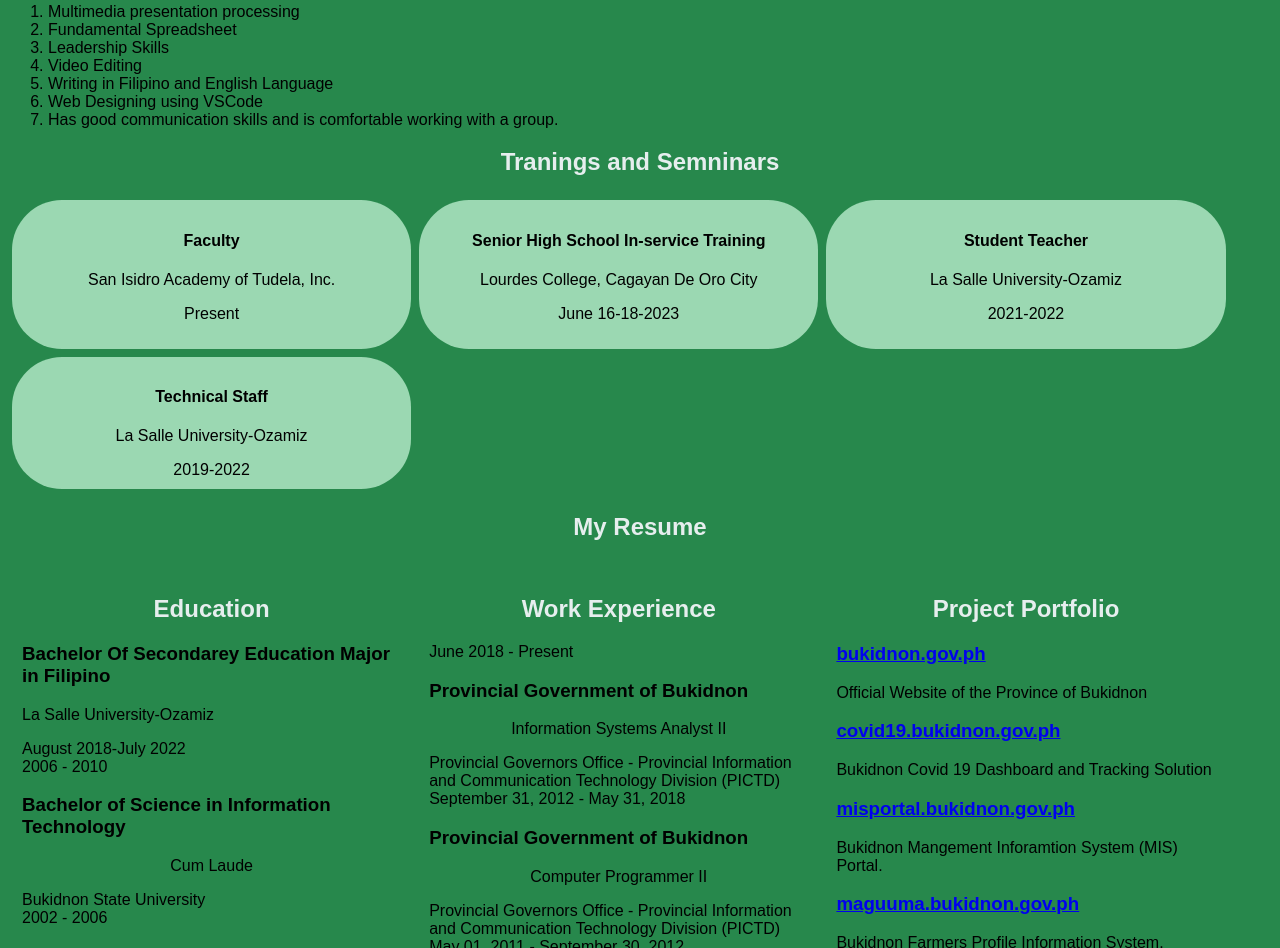
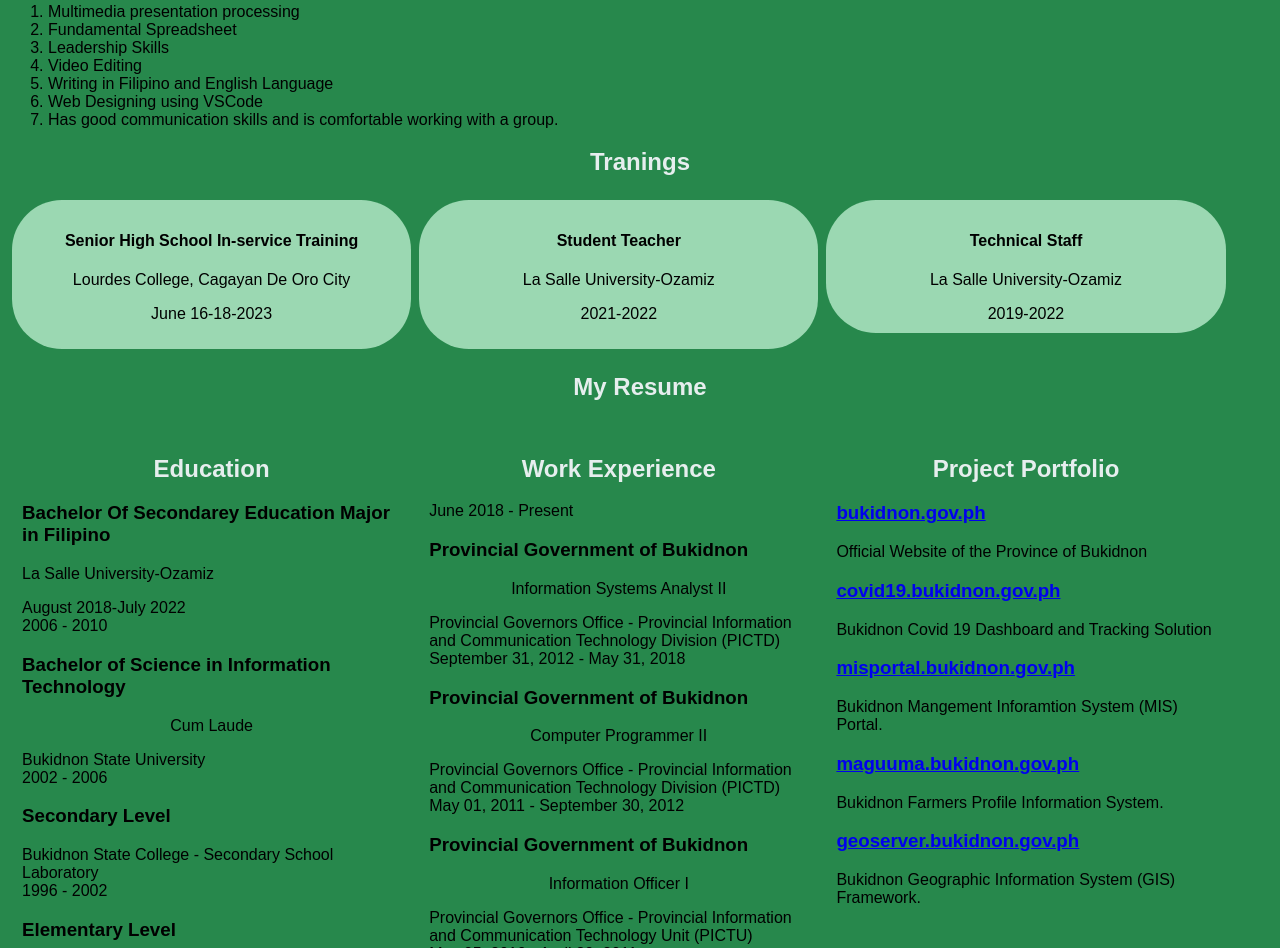
Before and after one commit to jomongos20/jomongos20.github.io, a plain HTML site: page index.html in a window 1280 px wide. Shown: the part 959-1907 px from the top of the page. Drawn offline with Linux system fonts and the light colour scheme.

Commit message:
update CV second time

```diff
--- a/index.html
+++ b/index.html
@@ -119,18 +119,10 @@
 
       <section id="section-services">
         <div class="section-heading">
-          <h2>Tranings and Semninars</h2>
+          <h2>Tranings</h2>
         </div>
         <div id="servicelist">
-          <div class="serviceitem">
-            <h4>Faculty</h4>
-            <p>
-              San Isidro Academy of Tudela, Inc.
-            </p>
-            <p>
-              Present
-            </p>
-          </div>
+
           <div class="serviceitem">
             <h4>Senior High School In-service Training</h4>
             <p>
```
